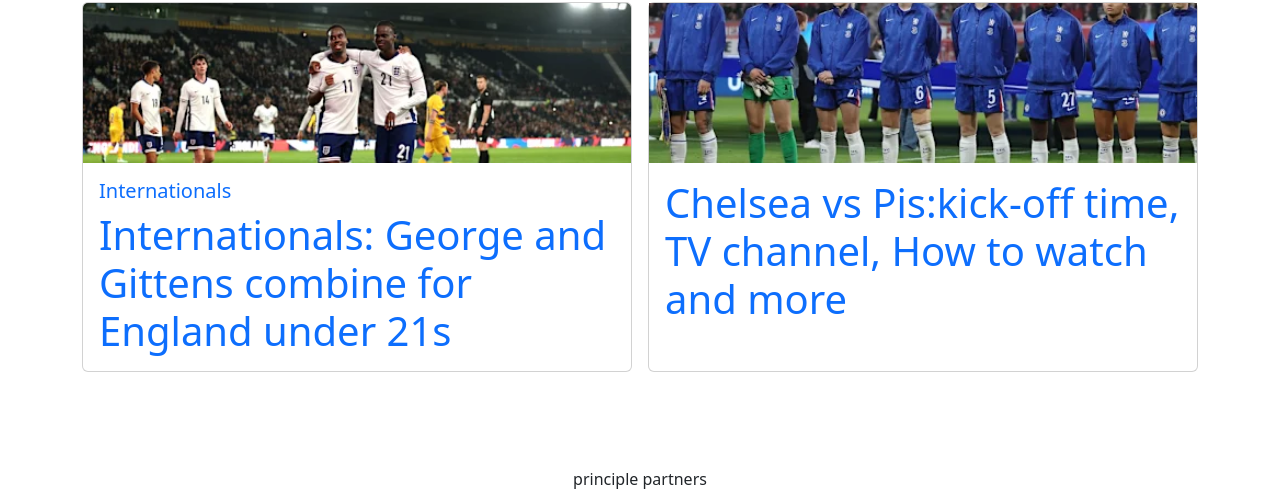
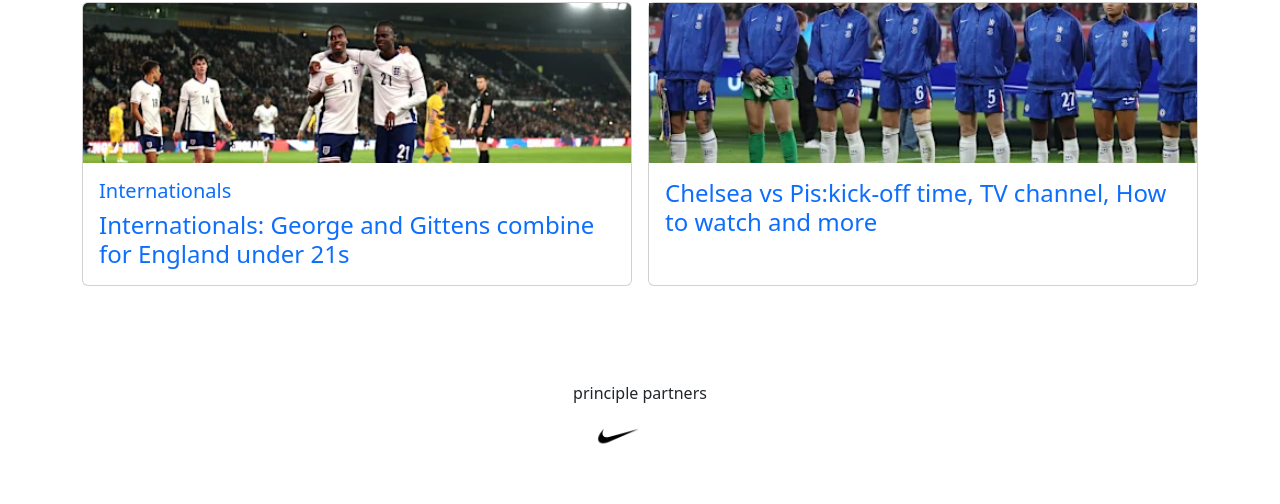
Before and after one commit to flujja79-crypto/Chelsea_full_website, a plain HTML site: page latest.html in a window 1280 px wide. Shown: the part 3654-4158 px from the top of the page. Drawn offline with nearby package versions, Linux system fonts and the light colour scheme; files whose address does not match are found by name.

Commit message:
Update latest.html

```diff
--- a/latest.html
+++ b/latest.html
@@ -220,7 +220,7 @@
           <img src="images/Gittens_George_England_U21_GettyImages-2240831042.webp" class="card-img-top team-img img-fluid moving-img" alt="Internationals">
           <div class="card-body">
             <h5 class="title text-primary">Internationals</h5>
-            <h1 class="card-text text-primary">Internationals: George and Gittens combine for England under 21s</h1>
+            <h4 class="card-text text-primary">Internationals: George and Gittens combine for England under 21s</h4>
 
           </div>
         </div>
@@ -231,7 +231,7 @@
       <div class="card h-100">
         <img src="images/Twente_UWCL_Oct_25-crop.webp" alt="Women's Team">
         <div class="card-body">
-          <h1 class="card-text text-primary">Chelsea vs Pis:kick-off time, TV channel, How to watch and more</h1>
+          <h4 class="card-text text-primary">Chelsea vs Pis:kick-off time, TV channel, How to watch and more</h4>
         </div>
       </div>
     </div>
```
